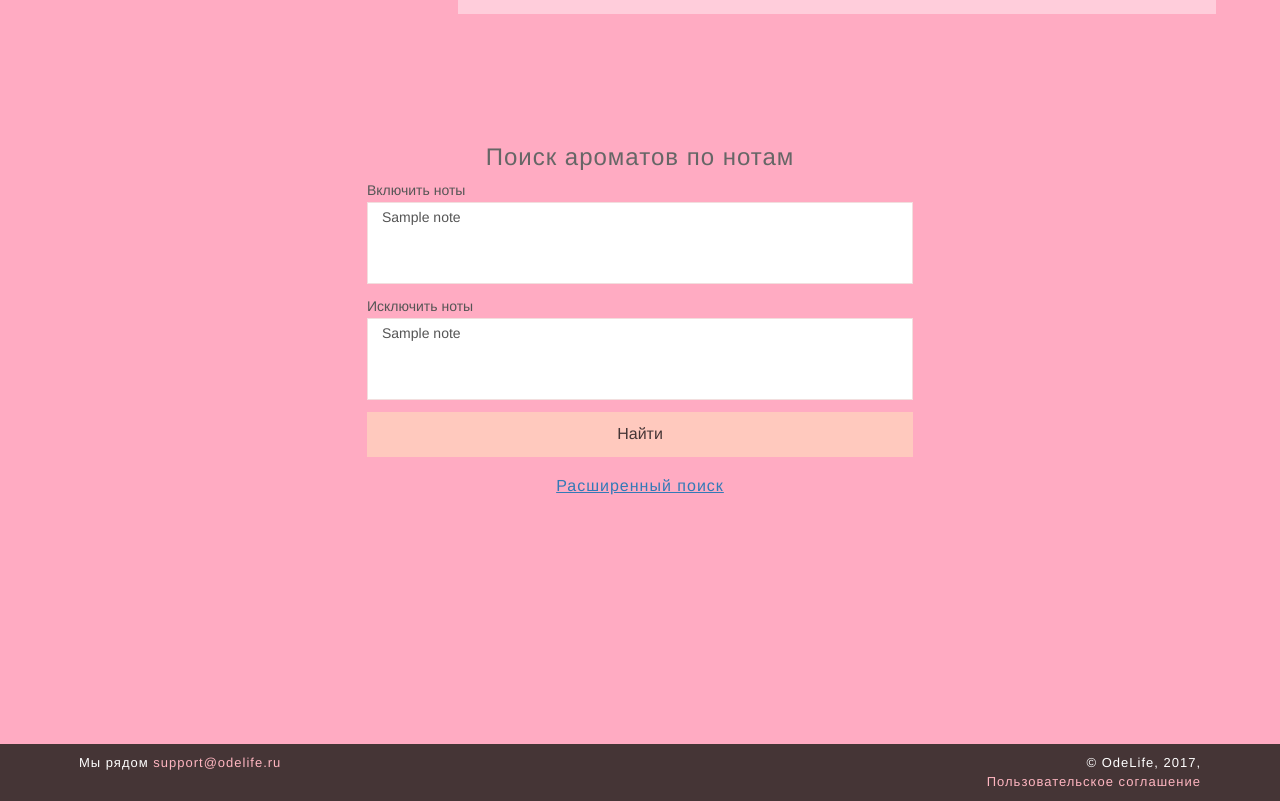
After one commit to ielanta/odelife, a Django app: page /aromas/notes/ in a window 1280 px wide. The commit adds this page. Shown: the part 336-1137 px from the top of the page. Run offline with Django 3.2, Linux system fonts and the light colour scheme; tables that the repository leaves empty hold one stand-in row (values such as "Sample post"); some libraries are stand-ins or nearby versions.

Commit message:
Add notes compact search

```diff
--- a/aroma/forms.py
+++ b/aroma/forms.py
@@ -1,14 +1,12 @@
 from django import forms
-from django.core.exceptions import ValidationError
 
 from crispy_forms.helper import FormHelper
-from crispy_forms.layout import Layout, Field
+from crispy_forms.layout import Layout, Field, Submit
 from dal import autocomplete
 
 from aroma.models import Aroma, Brand, Note, Group, Nose
+from aroma.validators import validate_notes
 from django.conf import settings
-
-LIMIT_NOTES = 10
 
 
 class AromaSearchForm(forms.Form):
@@ -27,10 +25,12 @@ class AromaSearchForm(forms.Form):
                                             widget=autocomplete.ModelSelect2Multiple(url='groups-autocomplete'))
     brand = forms.ModelChoiceField(label='Бренд', queryset=Brand.objects.all(), required=False,
                                    widget=autocomplete.ModelSelect2(url='brand-autocomplete'))
-    in_notes = forms.ModelMultipleChoiceField(label='Ноты (включить)', queryset=Note.objects.all(), required=False,
-                                           widget=autocomplete.ModelSelect2Multiple(url='notes-autocomplete'))
-    ex_notes = forms.ModelMultipleChoiceField(label='Ноты (исключить)', queryset=Note.objects.all(), required=False,
-                                           widget=autocomplete.ModelSelect2Multiple(url='notes-autocomplete'))
+    in_notes = forms.ModelMultipleChoiceField(label='Включить ноты', queryset=Note.objects.all(), required=False,
+                                              validators=[validate_notes],
+                                              widget=autocomplete.ModelSelect2Multiple(url='notes-autocomplete'))
+    ex_notes = forms.ModelMultipleChoiceField(label='Исключить ноты', queryset=Note.objects.all(), required=False,
+                                              validators=[validate_notes],
+                                              widget=autocomplete.ModelSelect2Multiple(url='notes-autocomplete'))
     noses = forms.ModelMultipleChoiceField(label='Парфюмеры', queryset=Nose.objects.all(), required=False,
                                            widget=autocomplete.ModelSelect2Multiple(url='noses-autocomplete'))
 
@@ -38,12 +38,6 @@ class AromaSearchForm(forms.Form):
         super(AromaSearchForm, self).__init__(*args, **kwargs)
         self.helper = FormHelper()
         self.helper.layout = Layout('title', Field('gender', template='checkbox_helper.html'))
-
-    def clean_notes(self):
-        data = self.cleaned_data['notes']
-        if len(data) > LIMIT_NOTES:
-            raise ValidationError("Максимальное число нот для поиска: %d" % LIMIT_NOTES)
-        return data
 
 
 class AromaCompactSearchForm(forms.ModelForm):
@@ -54,3 +48,21 @@ class AromaCompactSearchForm(forms.ModelForm):
     title = forms.CharField(label="", required=False, max_length=200,
                             widget=forms.TextInput(attrs={'placeholder': 'Название парфюма', 'itemprop': 'query-input',
                                                           'autofocus': True}))
+
+
+class NoteCompactSearchForm(forms.Form):
+    in_notes = forms.ModelMultipleChoiceField(label='Включить ноты', queryset=Note.objects.all(), required=False,
+                                              validators=[validate_notes],
+                                              widget=autocomplete.ModelSelect2Multiple(url='notes-autocomplete'))
+    ex_notes = forms.ModelMultipleChoiceField(label='Исключить ноты', queryset=Note.objects.all(), required=False,
+                                              validators=[validate_notes],
+                                              widget=autocomplete.ModelSelect2Multiple(url='notes-autocomplete'))
+
+    class Meta:
+        model = Aroma
+        fields = ('in_notes', 'ex_notes')
+
+    def __init__(self, *args, **kwargs):
+        super(NoteCompactSearchForm, self).__init__(*args, **kwargs)
+        self.helper = FormHelper(self)
+        self.helper.layout.append(Submit('submit', 'Найти', css_class='btn btn-base center-block'))
--- /dev/null
+++ b/aroma/templates/search_notes.html
@@ -0,0 +1,28 @@
+{% extends 'layout.html' %}
+
+{% load crispy_forms_tags %}
+
+{% block title %}Поиск ароматов по нотам{% endblock %}
+{% block description %}Компактный поиск с возможностью включения и исключения нот{% endblock %}
+
+{% block content %}
+    <div class="cover pink-bg" id="notes">
+        <div class="cover-space auth">
+            <div class="container-fluid">
+                <div class="row">
+                    <div class="col-md-3 col-sm-2"></div>
+                    <div class="col-md-6 col-sm-8">
+                        <h3 class="center-text">Поиск ароматов по нотам</h3>
+                        <form method="get" id="search_form" class="base-form">
+                            {% crispy form %}
+                        </form>
+                        <h5 class="center-text"><a href="{% url 'aroma-list' %}">Расширенный поиск</a></h5>
+                    </div>
+                    <div class="col-md-3 col-sm-2"></div>
+                </div>
+            </div>
+        </div>
+    </div>
+
+
+{% endblock %}
--- a/aroma/urls.py
+++ b/aroma/urls.py
@@ -1,9 +1,10 @@
 from django.conf.urls import url
 from aroma.views import BrandAutocomplete, AromaDetail, AromaList, GroupsAutocomplete, NosesAutocomplete, \
-    NotesAutocomplete
+    NotesAutocomplete, NoteCompactSearch
 
 urlpatterns = [
     url(r'^$', AromaList.as_view(), name='aroma-list'),
+    url(r'^notes/$', NoteCompactSearch.as_view(), name='notes-search'),
     url(r'^brand_autocomplete/$', BrandAutocomplete.as_view(), name='brand-autocomplete'),
     url(r'^group_autocomplete/$', GroupsAutocomplete.as_view(), name='groups-autocomplete'),
     url(r'^nose_autocomplete/$', NosesAutocomplete.as_view(), name='noses-autocomplete'),
--- a/aroma/views.py
+++ b/aroma/views.py
@@ -7,7 +7,7 @@ from rest_framework import generics
 from rest_framework.filters import OrderingFilter
 from rest_framework.renderers import TemplateHTMLRenderer
 from aroma.serializers import AromaListSerializer, SearchFilter, AromaDetailSerializer
-from aroma.forms import AromaSearchForm, AromaCompactSearchForm
+from aroma.forms import AromaSearchForm, AromaCompactSearchForm, NoteCompactSearchForm
 from aroma.models import Aroma, Brand, Note, Group, Nose
 from main.pagination import CustomPagination
 from main.permissions import PublicEndpoint
@@ -29,8 +29,14 @@ class AromaList(generics.ListCreateAPIView):
     def list(self, request, *args, **kwargs):
         response = super(AromaList, self).list(request, format='json', *args, **kwargs)
         form = AromaSearchForm(data=request.query_params)
+
         if not form.is_valid():
-            form = AromaSearchForm()
+            try:
+                render(request, self.template_name, {'form': form})
+            except ValueError:
+                # TODO: Logger
+                form = AromaSearchForm()
+
         response.data['form'] = form
         return response
 
@@ -84,5 +90,22 @@ class AromaCompactSearch(FormView):
     def get(self, request, *args, **kwargs):
         form = self.form_class(request.GET)
         if form.data and form.is_valid():
-            return redirect(reverse('aroma-list')+'?title=%s' % form.data.get('title'))
+            return redirect(reverse('aroma-list') + '?title=%s' % form.data.get('title'))
         return render(request, self.template_name, {'form': form})
+
+
+class NoteCompactSearch(FormView):
+    form_class = NoteCompactSearchForm
+    template_name = 'search_notes.html'
+
+    def get(self, request, *args, **kwargs):
+        form = self.form_class(request.GET)
+        if form.data and form.is_valid():
+            return redirect(reverse('aroma-list') + '?' + request.GET.urlencode())
+        else:
+            try:
+                return render(request, self.template_name, {'form': form})
+            except ValueError:
+                # TODO: Logger
+                form = self.form_class()
+                return render(request, self.template_name, {'form': form})
--- a/main/static/css/style.css
+++ b/main/static/css/style.css
@@ -773,10 +773,6 @@ Parallax
 /* ===========================
 --- 404
 ============================ */
-/*.nav-space{*/
-    /*margin-top: 90px;*/
-/*}*/
-
 
 #err {
 	background: url(../img/404.jpeg) no-repeat top left fixed;
@@ -793,6 +789,41 @@ Parallax
 
 #err h1{
     font-size: 3em;
+}
+
+/* ===========================
+--- Notes Compact search
+============================ */
+
+#notes {
+    background-size: cover;
+}
+
+#notes .cover-space{
+    padding-top: 180px;
+}
+
+#notes .btn-base{
+    background-color: rgba(255, 207, 190, 0.85);
+    height: 45px;
+    font-size: 16px;
+    font-weight: 300;
+    border: none;
+    color: #453536;
+}
+
+#notes .btn-base:hover{
+    background-color: #ffcfbe;
+}
+
+#notes .select2-container--default .select2-selection--multiple {
+    min-height: 37px;
+    vertical-align: middle;
+}
+
+#notes h5{
+    padding: 20px 0;
+    font-size: 16px;
 }
 
 /* ===========================
@@ -878,8 +909,11 @@ Parallax
 /* ===========================
 --- Authorization
 ============================ */
+.pink-bg, #auth{
+    background-color: #FFABC2;
+}
+
 #auth {
-    background-color: #FFABC2;
     color: #453536;
 
 }
--- a/main/templates/layout.html
+++ b/main/templates/layout.html
@@ -46,8 +46,7 @@
             <div сlass="collapse navbar-collapse  navbar-main-collapse" id="navbar-main">
 				<ul class="nav navbar-nav navbar-right">
         			<li {% if request.resolver_match.url_name == 'aroma-list' %}class="active"{% endif %}><a href="{% url 'aroma-list' %}">Ароматы</a></li>
-					<li><a href="javascript:void(0);">Ноты</a></li>
-					<li><a href="javascript:void(0);">Носы</a></li>
+					<li {% if 'notes' in request.path %}class="active"{% endif %}><a href="{% url 'notes-search' %}">Ноты</a></li>
 					<li {% if 'contacts' in request.path %}class="active"{% endif %}><a href="{% url 'contacts' %}">Контакты</a></li>
         			{% if not user.is_authenticated %}
                         <li><a class="nav-auth" href="{% url 'auth_login' %}?next={{ request.path|urlencode }}"><img src="{% static 'img/icons/sign-in.svg' %}"/> Войти</a></li>
```
Also changed, not shown: aroma/validators.py (added, +8 -0 lines).
